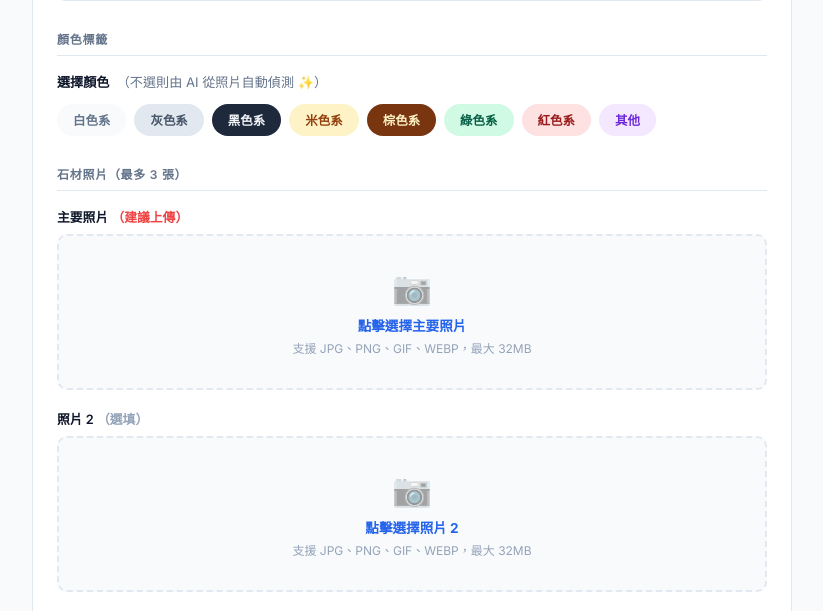
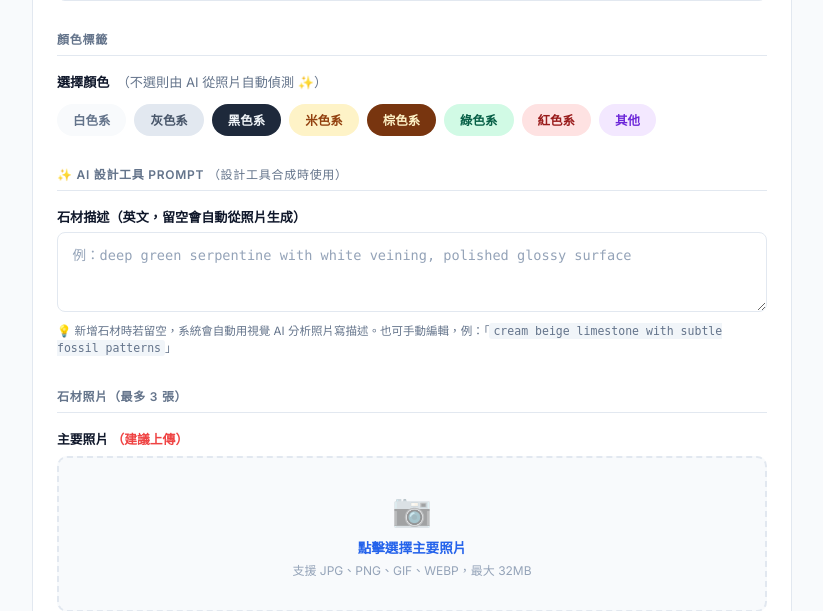
Before and after one commit to clie945-tech/stone-database, a Flask app: page /admin/add in a window 1280 px wide. Shown: the part 819-1430 px from the top of the page, without its empty margins (224-1047 px from the left). Run offline with Flask 3, Linux system fonts and the light colour scheme; the visitor is signed in with stand-in values (Sample User, id 1).

Commit message:
AI Prompt 精準化：視覺 AI 看照片寫描述、可手動編輯
- 簡化模板 prompt：從 8 句砍到 3 個關鍵字（避免 AI 噪音）
- 新增 describe_stone_with_vision()：LLaVA 視覺模型讀石材照片，產生精準描述
- 新增/編輯石材時：自動呼叫視覺 AI（若照片有變更）
- 後台表單新增 AI Prompt 欄位（可手動編輯、可一鍵重新分析）
- 後台首頁新增「✨ 重新分析 Prompt」批次按鈕（升級既有石材）
- 設計工具的 Prompt 改為可即時編輯（支援還原預設值）

```diff
--- a/app.py
+++ b/app.py
@@ -150,39 +150,66 @@ def send_email_safe(subject, recipients, html_body):
 
 # ── AI Prompt 自動生成（給設計工具 inpainting 用）──
 STONE_PROMPT_EN = {
-    '大理石': 'natural marble',
-    '蛇紋石': 'serpentine stone with green veining',
-    '化石': 'fossil limestone with embedded patterns',
-    '花崗岩': 'natural granite with crystalline texture',
+    '大理石': 'marble',
+    '蛇紋石': 'serpentine stone',
+    '化石': 'fossil limestone',
+    '花崗岩': 'granite',
 }
-COLOR_PROMPT_EN = {
-    'white': 'white and ivory tones',
-    'gray':  'gray tones',
-    'black': 'deep black tones',
-    'beige': 'warm beige and cream tones',
-    'brown': 'rich brown and earthy tones',
-    'green': 'green and emerald tones',
-    'red':   'reddish and warm tones',
-    'multi': 'mixed natural color tones',
+COLOR_WORD_EN = {
+    'white': 'white',
+    'gray':  'gray',
+    'black': 'black',
+    'beige': 'beige',
+    'brown': 'brown',
+    'green': 'green',
+    'red':   'reddish',
+    'multi': 'natural colored',
 }
 
 def generate_ai_prompt(stone_type, color, description=''):
-    """根據石材屬性自動產生 inpainting prompt"""
+    """產生簡短的 inpainting prompt（後備用，當視覺 AI 無法呼叫時）"""
     base = STONE_PROMPT_EN.get(stone_type, 'natural stone')
-    color_phrase = COLOR_PROMPT_EN.get(color, '')
-    parts = [
-        f'photorealistic {base}',
-        color_phrase,
-        'natural veining and patterns',
-        'polished surface',
-        'high resolution texture',
-        'seamless material',
-        'studio lighting',
-    ]
-    if description:
-        # 取描述前 40 字當輔助 hint
-        parts.insert(1, description[:40])
-    return ', '.join([p for p in parts if p])
+    color_word = COLOR_WORD_EN.get(color, '')
+    parts = [color_word, base, 'polished surface']
+    return ' '.join([p for p in parts if p]).strip()
+
+
+def describe_stone_with_vision(image_path):
+    """用 LLaVA 視覺 AI 看石材照片，產生精準的 inpainting prompt"""
+    if not REPLICATE_API_TOKEN or not image_path or not os.path.exists(image_path):
+        return ''
+    try:
+        import replicate
+        client = replicate.Client(api_token=REPLICATE_API_TOKEN)
+        with open(image_path, 'rb') as f:
+            output = client.run(
+                'yorickvp/llava-v1.6-mistral-7b:19be067b589d0c46689ffa7cc3ff321447a441986a7694c01225973ccc1a9c0a',
+                input={
+                    'image': f,
+                    'prompt': (
+                        'Describe this stone material in 10-15 English words for AI image generation. '
+                        'Focus on: dominant color, pattern style, veining/specks, and surface finish. '
+                        'Example: "deep green serpentine with white veining, polished glossy surface". '
+                        'Output ONLY the description, no preamble, no quotes.'
+                    ),
+                    'temperature': 0.2,
+                    'max_tokens': 60,
+                }
+            )
+        caption = ''.join(str(t) for t in output) if isinstance(output, list) else str(output)
+        caption = caption.strip().strip('"\'').rstrip('.')
+        # 移除常見 preamble
+        for prefix in ('Description:', 'description:', 'The image shows', 'This stone', 'The stone'):
+            if caption.startswith(prefix):
+                caption = caption[len(prefix):].lstrip(' :,').strip()
+                break
+        # 限制長度避免回傳過長段落
+        if len(caption) > 200:
+            caption = caption[:200].rsplit(',', 1)[0]
+        return caption
+    except Exception as e:
+        print(f'[Vision AI 錯誤] {e}')
+        return ''
 
 
 def get_db():
@@ -683,7 +710,13 @@ def add_stone():
             if not color and auto_color:
                 color = auto_color  # 未選顏色則套用自動偵測
 
-        ai_prompt = generate_ai_prompt(stone_type, color, description)
+        # AI Prompt：優先使用管理員填寫；否則用視覺 AI 看照片；最後退回模板
+        ai_prompt = request.form.get('ai_prompt', '').strip()
+        if not ai_prompt and photo:
+            ai_prompt = describe_stone_with_vision(
+                os.path.join(app.config['UPLOAD_FOLDER'], photo))
+        if not ai_prompt:
+            ai_prompt = generate_ai_prompt(stone_type, color, description)
 
         conn = get_db()
         conn.execute('''
@@ -753,7 +786,15 @@ def edit_stone(id):
             if not color and auto_color:
                 color = auto_color
 
-        ai_prompt = generate_ai_prompt(stone_type, color, description)
+        # AI Prompt：優先使用管理員填寫；主照片有變更則用視覺 AI 重新分析；最後退回模板
+        ai_prompt = request.form.get('ai_prompt', '').strip()
+        if not ai_prompt and photos[0] and main_photo_changed:
+            ai_prompt = describe_stone_with_vision(
+                os.path.join(app.config['UPLOAD_FOLDER'], photos[0]))
+        if not ai_prompt:
+            # 主照片沒換 → 沿用原本的；都沒有就退回模板
+            existing = stone['ai_prompt'] if 'ai_prompt' in stone.keys() else ''
+            ai_prompt = existing or generate_ai_prompt(stone_type, color, description)
 
         conn.execute('''
             UPDATE stones
@@ -979,6 +1020,65 @@ def design_tool():
                            replicate_enabled=bool(REPLICATE_API_TOKEN))
 
 
+@app.route('/admin/api/analyze-photo', methods=['POST'])
+@admin_required
+def admin_analyze_photo():
+    """管理員 AJAX：上傳照片或指定既有 stone_id，用視覺 AI 產生 prompt"""
+    from flask import jsonify
+    photo_file = request.files.get('photo')
+    stone_id = request.form.get('stone_id', type=int)
+
+    tmp_path = None
+    target_path = None
+    try:
+        if photo_file and photo_file.filename:
+            import tempfile
+            with tempfile.NamedTemporaryFile(suffix='.png', delete=False) as tf:
+                photo_file.save(tf.name)
+                tmp_path = tf.name
+            target_path = tmp_path
+        elif stone_id:
+            conn = get_db()
+            row = conn.execute('SELECT photo FROM stones WHERE id = ?', (stone_id,)).fetchone()
+            conn.close()
+            if row and row['photo']:
+                target_path = os.path.join(app.config['UPLOAD_FOLDER'], row['photo'])
+        if not target_path or not os.path.exists(target_path):
+            return jsonify({'error': '找不到照片'}), 400
+
+        prompt = describe_stone_with_vision(target_path)
+        if not prompt:
+            return jsonify({'error': 'AI 分析失敗（請確認 Replicate 餘額充足）'}), 500
+        return jsonify({'success': True, 'prompt': prompt})
+    finally:
+        if tmp_path and os.path.exists(tmp_path):
+            try: os.unlink(tmp_path)
+            except Exception: pass
+
+
+@app.route('/admin/reanalyze-prompts', methods=['POST'])
+@admin_required
+def admin_reanalyze_prompts():
+    """批次重新分析所有石材的 AI prompt（一次性升級舊資料）"""
+    conn = get_db()
+    stones = conn.execute('SELECT id, photo FROM stones WHERE photo IS NOT NULL AND photo != ""').fetchall()
+    updated, failed = 0, 0
+    for s in stones:
+        path = os.path.join(app.config['UPLOAD_FOLDER'], s['photo'])
+        if not os.path.exists(path):
+            failed += 1; continue
+        new_prompt = describe_stone_with_vision(path)
+        if new_prompt:
+            conn.execute('UPDATE stones SET ai_prompt = ? WHERE id = ?', (new_prompt, s['id']))
+            updated += 1
+        else:
+            failed += 1
+    conn.commit()
+    conn.close()
+    flash(f'AI Prompt 重新分析完成：{updated} 成功 / {failed} 失敗', 'success' if failed == 0 else 'error')
+    return redirect(url_for('admin_dashboard'))
+
+
 @app.route('/api/apply-stone', methods=['POST'])
 def api_apply_stone():
     """接收設計圖 + 遮罩 + stone_id，呼叫 Replicate AI 合成新圖"""
--- a/templates/admin.html
+++ b/templates/admin.html
@@ -154,6 +154,9 @@
       <form method="post" action="/admin/reindex-images" style="display:inline" onsubmit="return confirm('將為所有現有石材重新計算 AI 圖片索引（顏色與相似度比對用），可能需要幾秒鐘。是否繼續？')">
         <button type="submit" class="btn btn-secondary" title="為現有照片建立 AI 索引">🔄 重新索引照片</button>
       </form>
+      <form method="post" action="/admin/reanalyze-prompts" style="display:inline" onsubmit="return confirm('將用視覺 AI 重新分析所有石材照片並更新 Prompt。每張約 NT$0.5，{{ stones|length if stones else 0 }} 張預估費用 NT${{ (stones|length * 0.5)|round(0)|int if stones else 0 }}。是否繼續？')">
+        <button type="submit" class="btn btn-secondary" title="用視覺 AI 重寫所有石材的 Prompt">✨ 重新分析 Prompt</button>
+      </form>
       <a href="/admin/export/stones" class="btn btn-secondary">↓ 匯出 Excel</a>
       <a href="/admin/add" class="btn btn-primary">＋ 新增石材</a>
     </div>
--- a/templates/stone_form.html
+++ b/templates/stone_form.html
@@ -231,6 +231,26 @@
             </div>
           </div>
 
+          <div class="section-title">✨ AI 設計工具 Prompt <span class="hint" style="font-weight:400;color:var(--text-muted)">（設計工具合成時使用）</span></div>
+          <div class="form-group">
+            <label for="ai_prompt">
+              石材描述（英文，留空會自動從照片生成）
+              {% if stone and stone.photo %}
+              <button type="button" id="btn-ai-analyze" data-stone-id="{{ stone.id }}"
+                style="margin-left:0.5rem;padding:4px 10px;background:linear-gradient(135deg,#2563EB,#7C3AED);color:white;border:none;border-radius:6px;font-size:0.72rem;font-weight:700;cursor:pointer">
+                ✨ 用 AI 重新分析照片
+              </button>
+              <span id="ai-analyze-status" style="margin-left:0.5rem;font-size:0.72rem;color:var(--text-muted)"></span>
+              {% endif %}
+            </label>
+            <textarea id="ai_prompt" name="ai_prompt" rows="2"
+              placeholder="例：deep green serpentine with white veining, polished glossy surface"
+              style="width:100%;padding:0.7rem 0.9rem;border:1.5px solid var(--border);border-radius:8px;font-size:0.85rem;font-family:'SF Mono',Consolas,monospace;background:var(--stone-pale);outline:none;resize:vertical">{{ stone.ai_prompt if stone and stone.ai_prompt else '' }}</textarea>
+            <div style="font-size:0.72rem;color:var(--text-muted);margin-top:0.3rem;line-height:1.5">
+              💡 新增石材時若留空，系統會自動用視覺 AI 分析照片寫描述。也可手動編輯，例：「<code style="background:#F1F5F9;padding:1px 4px;border-radius:3px">cream beige limestone with subtle fossil patterns</code>」
+            </div>
+          </div>
+
           <div class="section-title">石材照片（最多 3 張）</div>
           {% for i in range(1, 4) %}
             {% set field = 'photo' if i == 1 else 'photo' ~ i %}
@@ -277,6 +297,32 @@
       reader.readAsDataURL(input.files[0]);
     }
   }
+
+  // ── AI 重新分析照片，自動填入 prompt ──
+  const aiBtn = document.getElementById('btn-ai-analyze');
+  if (aiBtn) {
+    aiBtn.addEventListener('click', async () => {
+      const status = document.getElementById('ai-analyze-status');
+      const ta = document.getElementById('ai_prompt');
+      aiBtn.disabled = true;
+      status.textContent = '⏳ AI 分析中…(約 10 秒)';
+      try {
+        const fd = new FormData();
+        fd.append('stone_id', aiBtn.dataset.stoneId);
+        const r = await fetch('/admin/api/analyze-photo', { method: 'POST', body: fd });
+        const data = await r.json();
+        if (!r.ok || !data.success) throw new Error(data.error || '失敗');
+        ta.value = data.prompt;
+        status.textContent = '✓ 已更新（請按下方「儲存」生效）';
+        status.style.color = '#16A34A';
+      } catch (e) {
+        status.textContent = '⚠ ' + e.message;
+        status.style.color = '#DC2626';
+      } finally {
+        aiBtn.disabled = false;
+      }
+    });
+  }
 </script>
 </body>
 </html>
```
Also changed, not shown: templates/design_tool.html (+28 -11 lines).
